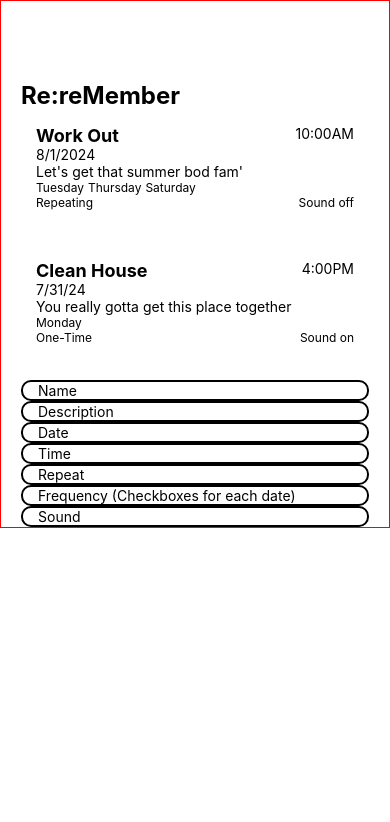
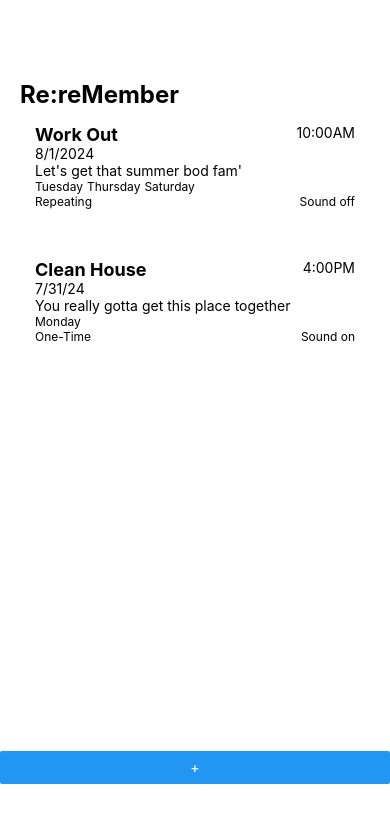
Before and after one commit to kjlee2497/reReMember, a React Native app: screen / in a window 390 px wide. Shown: the top 822 px of the page. Built offline with nearby package versions, Linux system fonts and the light colour scheme.

Commit message:
added Modal

```diff
--- a/App.tsx
+++ b/App.tsx
@@ -1,12 +1,20 @@
 import { StatusBar } from "expo-status-bar";
 import { useState } from "react";
-import { StyleSheet, Text, View } from "react-native";
+import {
+  Button,
+  KeyboardAvoidingView,
+  Platform,
+  StyleSheet,
+  Text,
+  View,
+} from "react-native";
 import { ITask } from "./types";
 import Task from "./components/task";
 import CreateTask from "./components/createTask";
+import ReactNativeModal from "react-native-modal";
 
 /*  TODO:
-    -Finish createTask.  Look into Modal(react-native component).
+    -Finish createTask.  Look into Modal(react-native component) and link below
             https://blog.logrocket.com/building-react-native-forms-with-ui-components/
     -Look into how to switch screens/components
     -Local Date and Time formats and form inputs
@@ -14,56 +22,78 @@ import CreateTask from "./components/createTask";
 */
 
 export default function App() {
+  const dummyTask: ITask = {
+    name: "Work Out",
+    description: `Let's get that summer bod fam'`,
+    date: "8/1/2024", // find better units later
+    time: "10:00AM",
+    repeat: true,
+    frequency: ["Tuesday", "Thursday", "Saturday"],
+    sound: false,
+  };
 
-  const dummyTask:ITask = {
-    name: 'Work Out',
-    description: `Let's get that summer bod fam'`,
-    date: '8/1/2024', // find better units later
-    time: '10:00AM',
-    repeat: true,
-    frequency: ['Tuesday', 'Thursday', 'Saturday'],
-    sound: false,
-  }
+  const dummyTask2: ITask = {
+    name: "Clean House",
+    description: "You really gotta get this place together",
+    date: "7/31/24", // find better units later
+    time: "4:00PM",
+    repeat: false,
+    frequency: ["Monday"],
+    sound: true,
+  };
 
-  const dummyTask2:ITask = {
-    name: 'Clean House',
-    description: 'You really gotta get this place together',
-    date: '7/31/24', // find better units later
-    time: '4:00PM',
-    repeat: false,
-    frequency: ['Monday'],
-    sound: true,
-  }
-
-  const blankTask:ITask = {
-    name: '',
-    description: '',
-    date: '',
-    time: '',
+  const blankTask: ITask = {
+    name: "",
+    description: "",
+    date: "",
+    time: "",
     repeat: false,
     frequency: [],
     sound: false,
-  }
+  };
 
   const [toDo, setToDo] = useState<ITask>();
-  const [creatingTask, setCreatingTask] = useState(false);
-  const [taskList, setTaskList] = useState<ITask[]>([dummyTask, dummyTask2,]);
+  const [isModalVisible, setIsModalVisible] = useState(false);
+  const [taskList, setTaskList] = useState<ITask[]>([dummyTask, dummyTask2]);
+
+  const toggleModal = () => {
+    setIsModalVisible(!isModalVisible);
+  };
+
+  const submitTask = () => {
+
+    setIsModalVisible(!isModalVisible);
+  }
 
   return (
     <View style={styles.mainContainer}>
+
       <View style={styles.container}>
         <Text style={styles.title}>Re:reMember</Text>
 
         <View>
-          {
-            taskList.map((task) => (
-              <Task toDo={task} />
-            ))
-          }
+          {taskList.map((task) => (
+            <Task toDo={task} />
+          ))}
         </View>
+      </View>
 
-        <CreateTask toDo={blankTask}/>
-      </View>
+        <KeyboardAvoidingView
+          behavior={Platform.OS === "ios" ? "padding" : "height"}
+          style={styles.form}
+        >
+          <ReactNativeModal
+            animationOutTiming={1000}
+            animationOut={"slideOutUp"}
+            isVisible={isModalVisible}
+            backdropOpacity={0.85}
+          >
+            <CreateTask toDo={blankTask} />
+            <Button title="Add Task" onPress={toggleModal} />
+          </ReactNativeModal>
+
+          <Button title="+" onPress={toggleModal} />
+        </KeyboardAvoidingView>
       {/* <StatusBar style="auto" /> */}
     </View>
   );
@@ -76,12 +106,14 @@ const styles = StyleSheet.create({
   container: {
     paddingTop: 80,
     paddingHorizontal: 20,
-
-    borderWidth: 1,
-    borderColor: 'red',
   },
   title: {
     fontSize: 24,
-    fontWeight: 'bold',
+    fontWeight: "bold",
   },
-});
+  form: {
+    position: 'absolute',
+    bottom: 60,
+    width: '100%',
+  },
+})
--- a/components/createTask.tsx
+++ b/components/createTask.tsx
@@ -1,18 +1,36 @@
-import React from "react";
+import React, { useState } from "react";
 import { StyleSheet, Text, TextInput, View } from "react-native";
 import { ITask } from "../types";
 
 type CreateTaskProp = {
-    toDo: ITask,
-}
+  toDo: ITask;
+};
 
-const CreateTask = ({toDo}:CreateTaskProp) => {
+const CreateTask = ({ toDo }: CreateTaskProp) => {
+  const [newToDo, setNewToDo] = useState<ITask>(toDo);
+
   return (
     <View>
-      <TextInput style={styles.input} value={toDo.name} placeholder={'Name'}></TextInput>
-      <TextInput style={styles.input} value={toDo.description} placeholder={'Description'}></TextInput>
-      <TextInput style={styles.input} value={toDo.date} placeholder={'Date'}></TextInput>
-      <TextInput style={styles.input} value={toDo.time} placeholder={'Time'}></TextInput>
+      <TextInput
+        style={styles.input}
+        value={newToDo.name}
+        placeholder={"Name"}
+      ></TextInput>
+      <TextInput
+        style={styles.input}
+        value={newToDo.description}
+        placeholder={"Description"}
+      ></TextInput>
+      <TextInput
+        style={styles.input}
+        value={newToDo.date}
+        placeholder={"Date"}
+      ></TextInput>
+      <TextInput
+        style={styles.input}
+        value={newToDo.time}
+        placeholder={"Time"}
+      ></TextInput>
       <Text style={styles.input}>{`Repeat`}</Text>
       <Text style={styles.input}>{`Frequency (Checkboxes for each date)`}</Text>
       <Text style={styles.input}>{`Sound`}</Text>
@@ -23,10 +41,11 @@ const CreateTask = ({toDo}:CreateTaskProp) => {
 export default CreateTask;
 
 const styles = StyleSheet.create({
-    input: {
-        borderWidth: 2,
-        borderColor: 'black',
-        borderRadius: 10,
-        paddingLeft: 15,
-    },
-})
+  input: {
+    borderWidth: 2,
+    borderColor: "black",
+    borderRadius: 10,
+    paddingLeft: 15,
+    backgroundColor: "#FFF",
+  },
+});
```
